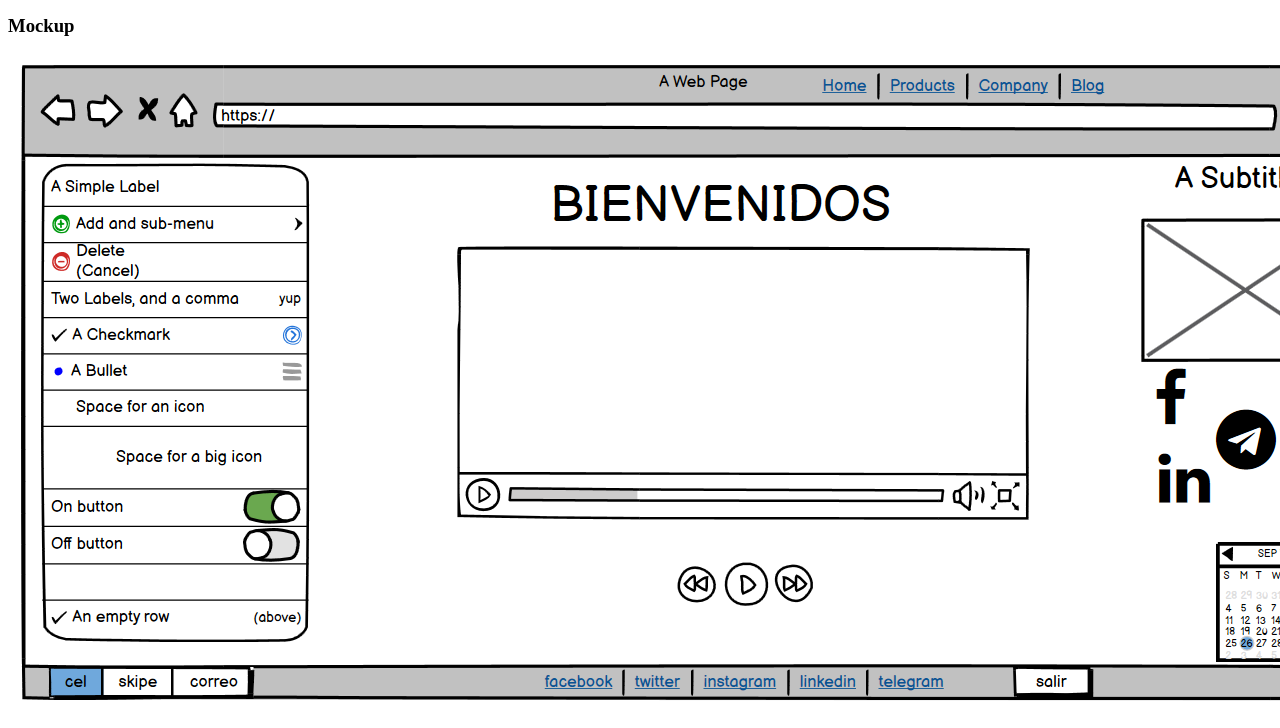
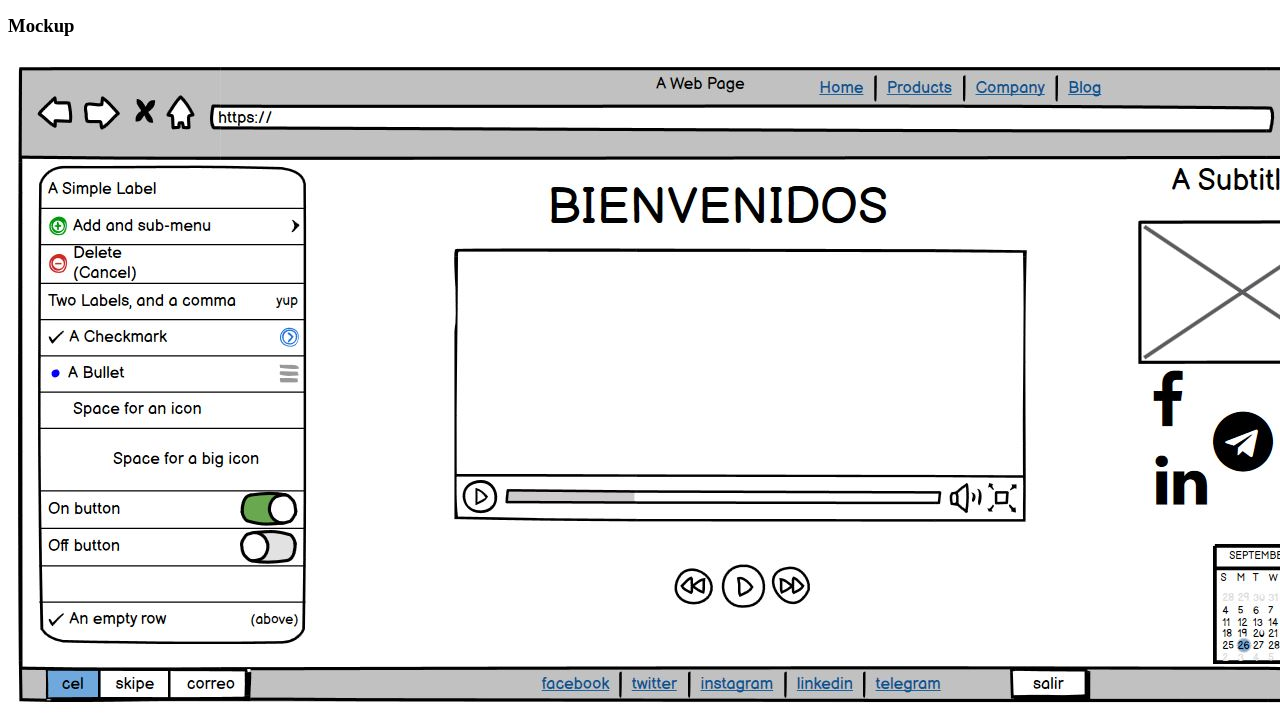
Before and after one commit to velasqueznelson/DSW-NelsonVelasquez, a plain HTML site: page fase2/design.html in a window 1280 px wide. Shown: the part 1407-2135 px from the top of the page. Drawn offline with Linux system fonts and the light colour scheme.

Commit message:
fase2
se realiza cambios en la fase 2 imagen mockup

```diff
--- a/fase2/design.html
+++ b/fase2/design.html
@@ -78,11 +78,11 @@
             Gracias a los avances tecnológicos de las últimas décadas, cientos de dispositivos e interfaces han surgido para intentar lograr esta conexión. Sin embargo,
             la mayoría de estos dispositivos fracasan al no estar diseñados en torno a la usabilidad.<br>
             <b>https://blog.opinno.io/es/blog/que-es-la-interaccion-humano-computadora</b>
-        </p>
+         </p>
+          <h3><b> Mockup</b></h3>
+         <img src="img/Mockup.JPG" alt="esta es el boceto de la pagina web">
 
         </article>
-        <h3><b> Mockup</b></h3>
-        <img src="img/Mockup.png" alt="esta es el boceto de la pagina web">
     </section>
     <footer>
         <p>
```
Also changed, not shown: fase2/img/Mockup.JPG (added), fase2/img/Mockup.PNG (deleted).
